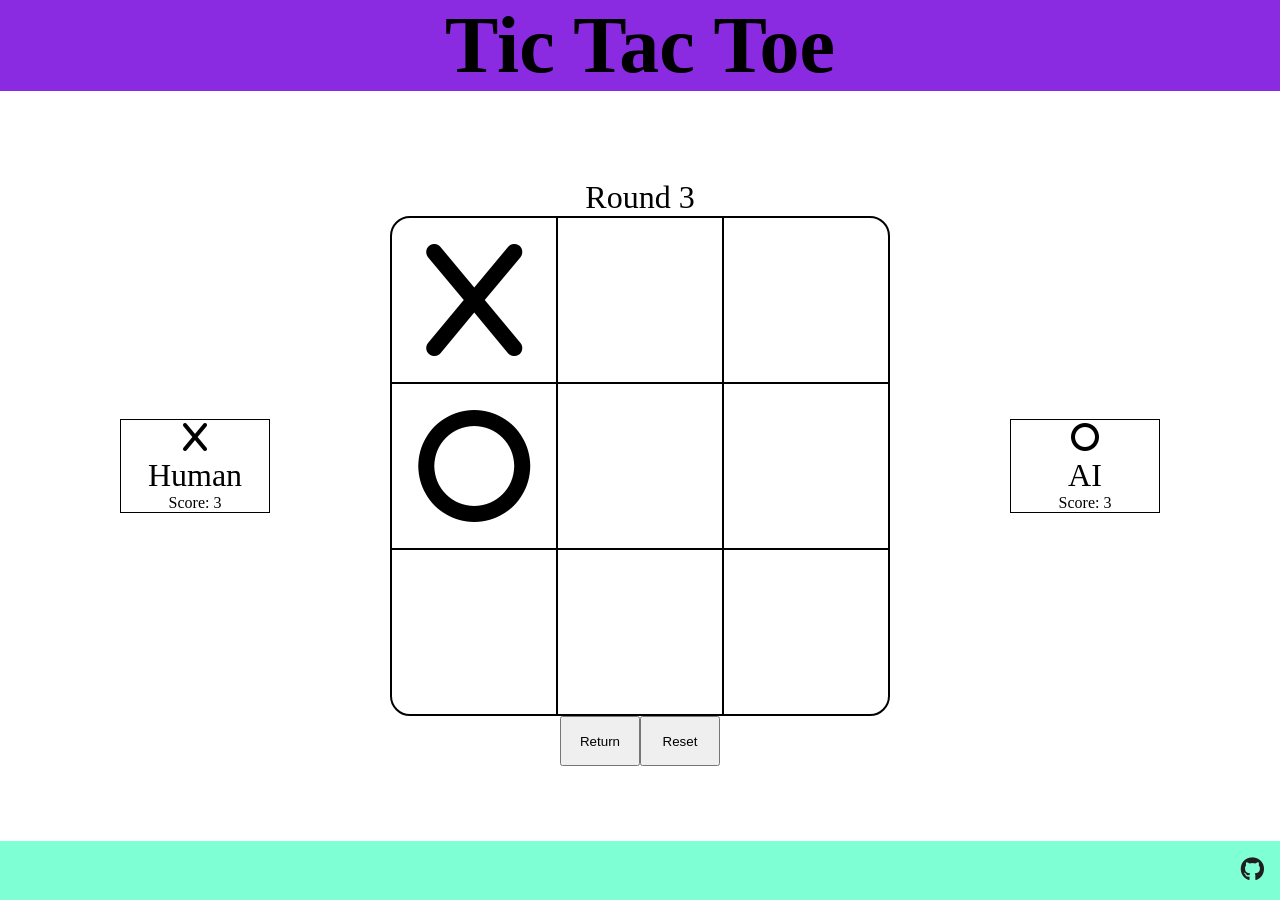
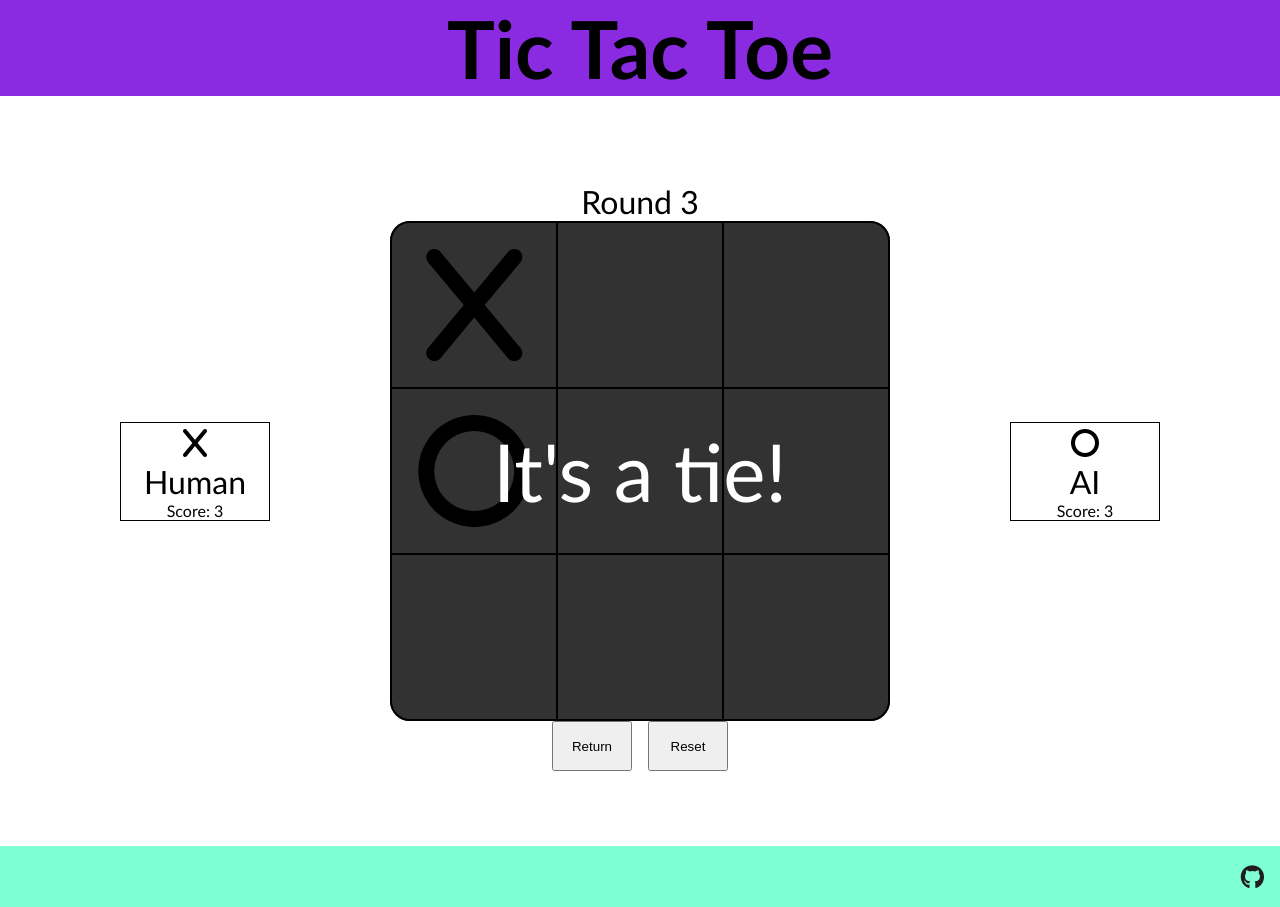
Before and after one commit to Orluca/TOP-TicTacToe, a plain HTML site: page index.html in a window 1280 px wide. Drawn offline with Linux system fonts and the light colour scheme.

Commit message:
Added result overlay

```diff
--- a/index.html
+++ b/index.html
@@ -26,6 +26,9 @@
         <div class="cell" data-id="7"></div>
         <div class="cell" data-id="8"></div>
       </div>
+      <div class="gameboard-overlay">
+        <div class="result-message">It's a tie!</div>
+      </div>
       <div class="side-container" id="left-side">
         <div class="player-container">
           <div class="player-symbol"><i class="fa-solid fa-x"></i></div>
--- a/style.css
+++ b/style.css
@@ -20,6 +20,7 @@ body {
   display: grid;
   grid-template-columns: 1fr;
   grid-template-rows: 2fr 15fr 1fr;
+  font-family: "Trebuchet MS", "Lucida Sans Unicode", "Lucida Grande", "Lucida Sans", Arial, sans-serif;
 }
 
 /* ############################################################
@@ -51,6 +52,7 @@ main {
   grid-area: 3 / 1 / 4 / 4;
   justify-self: center;
   display: flex;
+  column-gap: 1rem;
 }
 
 .buttons button {
@@ -78,17 +80,34 @@ h1 {
 ######################### GAMEBOARD #########################
 ############################################################ */
 
-.gameboard {
+.gameboard,
+.gameboard-overlay {
   grid-area: 2 / 2 / 3 / 3;
   height: 500px;
   width: 500px;
+  border-radius: 20px;
+  justify-self: center;
+  align-self: center;
+}
+
+.gameboard {
   display: grid;
   grid-template-columns: repeat(3, 1fr);
   grid-template-rows: repeat(3, 1fr);
   border: 2px solid black;
-  border-radius: 20px;
-  justify-self: center;
-  align-self: center;
+}
+
+.gameboard-overlay {
+  background-color: rgba(0, 0, 0, 0.805);
+  z-index: 1;
+  color: white;
+  display: flex;
+  justify-content: center;
+  align-items: center;
+}
+
+.result-message {
+  font-size: 5rem;
 }
 
 .cell {
@@ -178,3 +197,11 @@ footer {
 .github-link:hover {
   color: rgb(131, 187, 255);
 }
+
+/* ############################################################
+####################### UTILITY CLASSES #######################
+############################################################ */
+
+.hidden {
+  display: none;
+}
```
